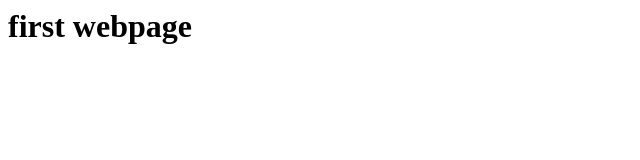
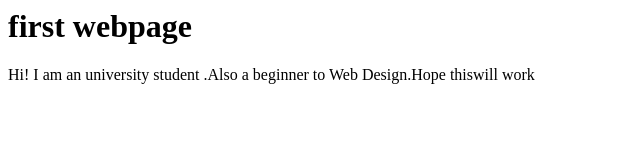
Before and after one commit to ImeshYasindu/test-01, a plain HTML site: page index.html in a window 1280 px wide. Shown: the whole page, without its empty margins (0-640 px from the left). Drawn offline with Linux system fonts and the light colour scheme.

Commit message:
Added a paragraph to index.html file

```diff
--- a/index.html
+++ b/index.html
@@ -2,5 +2,6 @@
     <head><title>Imesh Yasindu</title></head>
     <body>
         <h1>first webpage</h1>
+        <p>Hi! I am an university student .Also a beginner to Web Design.Hope thiswill work </p>
     </body>
 </html>
```
